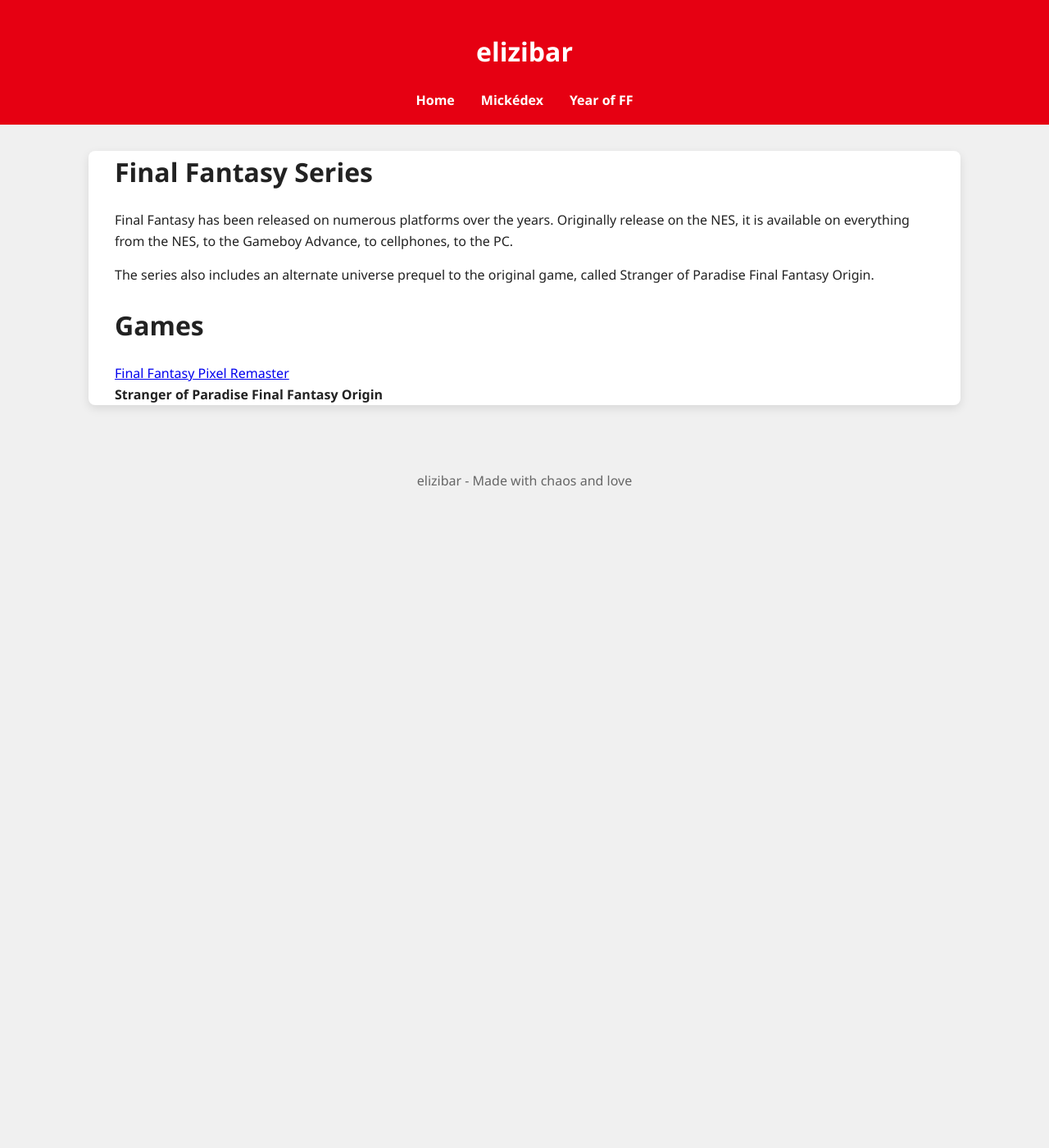
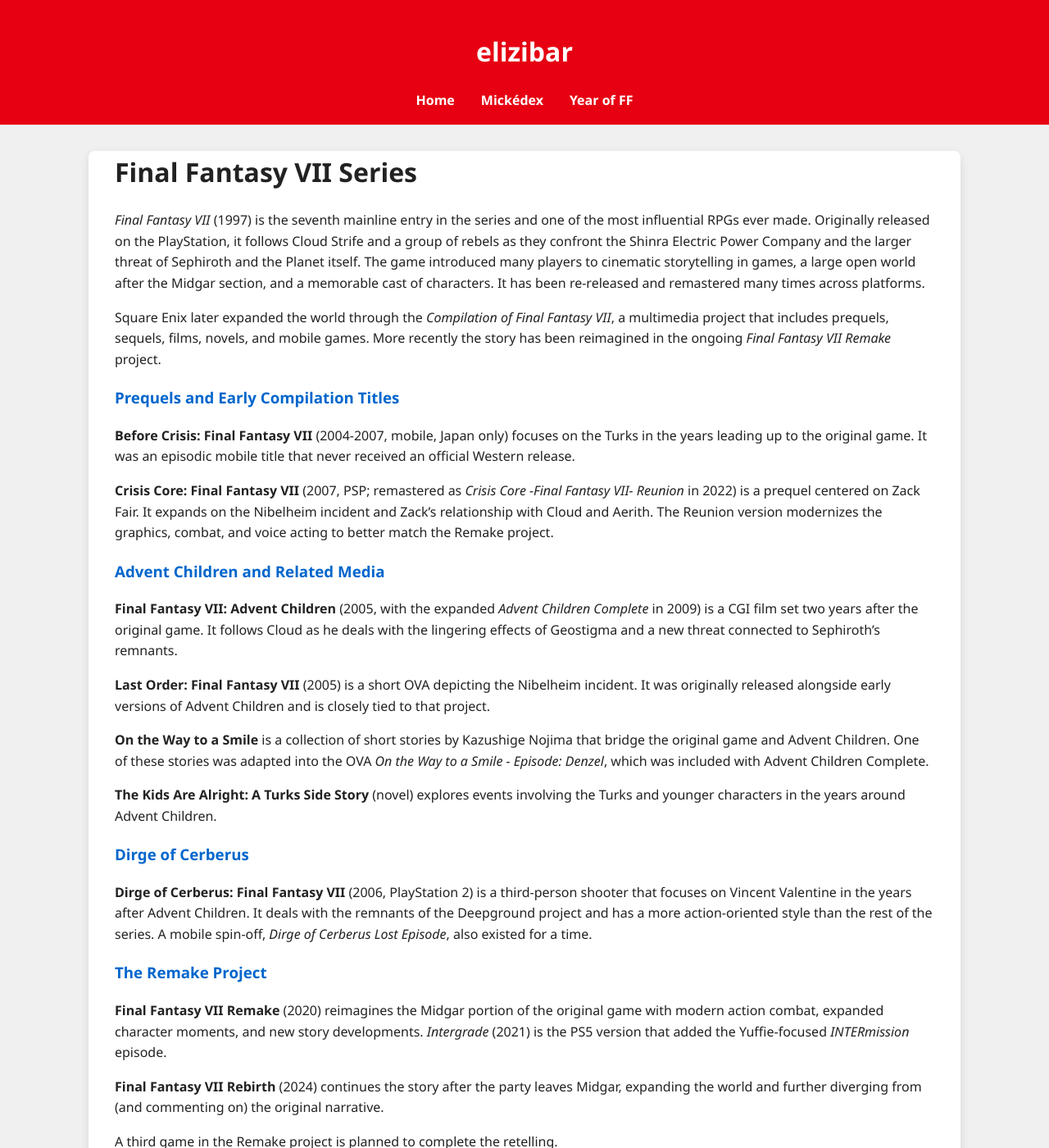
Before and after one commit to elizibar/elizibar.github.io, a Jekyll site: the page built from yearoffinalfantasy/Series/ff7series.md, in a window 1280 px wide and 1400 px high. Shown: the whole window at 82% size. Built offline with Jekyll 4.4.1, drawn with Linux system fonts in a browser that asks for light colours; some of the changed text lies outside the part shown.

Commit message:
Update ff7series.md

```diff
--- a/yearoffinalfantasy/Series/ff7series.md
+++ b/yearoffinalfantasy/Series/ff7series.md
@@ -1,15 +1,78 @@
 ---
-title: Final Fantasy Series
+title: Final Fantasy VII Series
 layout: default
 permalink: /yearoffinalfantasy/ff7series/
 ---
 
-# Final Fantasy Series
+# Final Fantasy VII Series
 
-Final Fantasy has been released on numerous platforms over the years.  Originally release on the NES, it is available on everything from the NES, to the Gameboy Advance, to cellphones, to the PC.
+*Final Fantasy VII* (1997) is the seventh mainline entry in the series and one of the most influential RPGs ever made. Originally released on the PlayStation, it follows Cloud Strife and a group of rebels as they confront the Shinra Electric Power Company and the larger threat of Sephiroth and the Planet itself. The game introduced many players to cinematic storytelling in games, a large open world after the Midgar section, and a memorable cast of characters. It has been re-released and remastered many times across platforms.
 
-The series also includes an alternate universe prequel to the original game, called Stranger of Paradise Final Fantasy Origin.
+Square Enix later expanded the world through the *Compilation of Final Fantasy VII*, a multimedia project that includes prequels, sequels, films, novels, and mobile games. More recently the story has been reimagined in the ongoing *Final Fantasy VII Remake* project.
+
+### Prequels and Early Compilation Titles
+
+**Before Crisis: Final Fantasy VII** (2004-2007, mobile, Japan only) focuses on the Turks in the years leading up to the original game. It was an episodic mobile title that never received an official Western release.
+
+**Crisis Core: Final Fantasy VII** (2007, PSP; remastered as *Crisis Core -Final Fantasy VII- Reunion* in 2022) is a prequel centered on Zack Fair. It expands on the Nibelheim incident and Zack’s relationship with Cloud and Aerith. The Reunion version modernizes the graphics, combat, and voice acting to better match the Remake project.
+
+### Advent Children and Related Media
+
+**Final Fantasy VII: Advent Children** (2005, with the expanded *Advent Children Complete* in 2009) is a CGI film set two years after the original game. It follows Cloud as he deals with the lingering effects of Geostigma and a new threat connected to Sephiroth’s remnants.
+
+**Last Order: Final Fantasy VII** (2005) is a short OVA depicting the Nibelheim incident. It was originally released alongside early versions of Advent Children and is closely tied to that project.
+
+**On the Way to a Smile** is a collection of short stories by Kazushige Nojima that bridge the original game and Advent Children. One of these stories was adapted into the OVA *On the Way to a Smile - Episode: Denzel*, which was included with Advent Children Complete.
+
+**The Kids Are Alright: A Turks Side Story** (novel) explores events involving the Turks and younger characters in the years around Advent Children.
+
+### Dirge of Cerberus
+
+**Dirge of Cerberus: Final Fantasy VII** (2006, PlayStation 2) is a third-person shooter that focuses on Vincent Valentine in the years after Advent Children. It deals with the remnants of the Deepground project and has a more action-oriented style than the rest of the series. A mobile spin-off, *Dirge of Cerberus Lost Episode*, also existed for a time.
+
+### The Remake Project
+
+**Final Fantasy VII Remake** (2020) reimagines the Midgar portion of the original game with modern action combat, expanded character moments, and new story developments. *Intergrade* (2021) is the PS5 version that added the Yuffie-focused *INTERmission* episode.
+
+**Final Fantasy VII Rebirth** (2024) continues the story after the party leaves Midgar, expanding the world and further diverging from (and commenting on) the original narrative.
+
+A third game in the Remake project is planned to complete the retelling.
+
+Related novels such as *Traces of Two Pasts* expand on character backstories in the context of the Remake continuity.
+
+### Mobile and Other Titles
+
+**Final Fantasy VII Ever Crisis** (2023, mobile) is a gacha-style game that retells stories from across the Compilation and adds new scenarios, including material related to *The First Soldier*.
+
+**Final Fantasy VII: The First Soldier** (2021-2023, mobile) was a battle-royale style game set in the early days of SOLDIER. Service has ended.
+
+Other smaller releases include the mobile *Final Fantasy VII G-Bike* and various minor tie-in media.
+
+### Appearances in Other Games
+
+Characters from Final Fantasy VII have appeared in a number of other Square titles. Cloud, Tifa, and Sephiroth are playable or featured in the fighting game *Ehrgeiz: God Bless the Ring* (1998). Cloud and Sephiroth have also been recurring guests in the *Dissidia Final Fantasy* series, *Super Smash Bros.* (Cloud), and various crossover and rhythm games over the years.
+
+### Notable Fan Works
+
+The popularity of Final Fantasy VII has produced a large body of fan work. Among the more widely known projects are *Voices of the Lifestream*, a high-profile arranged and progressive-metal tribute album, and various demakes such as the fan-made NES-style version of the game. These works are unofficial but have maintained a visible presence in the community for years.
+
+Reception across the Compilation varies widely. Crisis Core and Advent Children are generally the best-regarded of the earlier spin-offs. Dirge of Cerberus and many of the mobile titles have more mixed or niche reputations. The Remake project has been both praised for its production values and character work and debated for the ways it changes the original story.
 
 # Games
-[Final Fantasy Pixel Remaster](/yearoffinalfantasy/ff1pr/)
-**Stranger of Paradise Final Fantasy Origin**
+
+[Final Fantasy VII (2013 Re-release)](/yearoffinalfantasy/ff7/)
+[Final Fantasy VII Remake](/yearoffinalfantasy/ff7remake/)
+[Final Fantasy VII Rebirth](/yearoffinalfantasy/ff7rebirth/)
+[Crisis Core: Final Fantasy VII](/yearoffinalfantasy/ff7cc/)
+[Dirge of Cerberus: Final Fantasy VII](/yearoffinalfantasy/ff7doc/)
+[Final Fantasy VII: Advent Children](/yearoffinalfantasy/ff7ac/)
+[Last Order: Final Fantasy VII](/yearoffinalfantasy/ff7lo/)
+[Final Fantasy VII Ever Crisis](/yearoffinalfantasy/ff7ec/)
+
+### Links
+
+- [Final Fantasy VII on Wikipedia](https://en.wikipedia.org/wiki/Final_Fantasy_VII)
+- [Compilation of Final Fantasy VII on Wikipedia](https://en.wikipedia.org/wiki/Compilation_of_Final_Fantasy_VII)
+- [Final Fantasy VII Remake on Wikipedia](https://en.wikipedia.org/wiki/Final_Fantasy_VII_Remake)
+
+[Return to the Year of Final Fantasy](/yearoffinalfantasy/)
```
